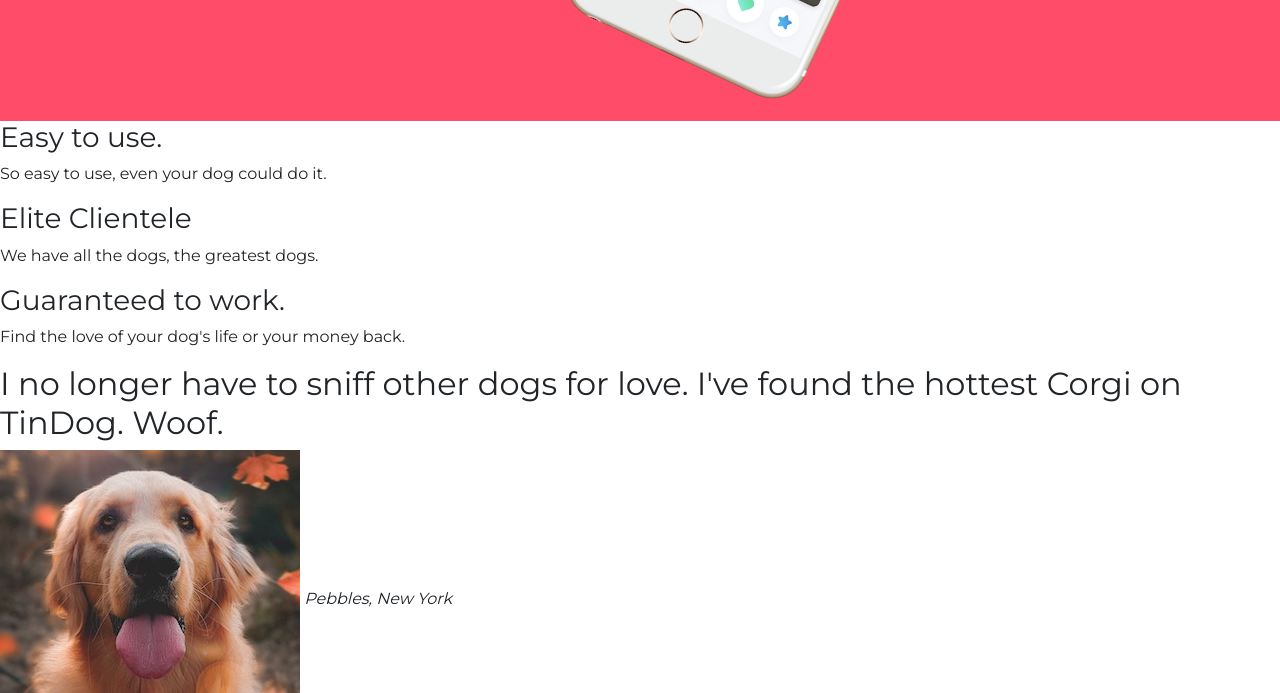
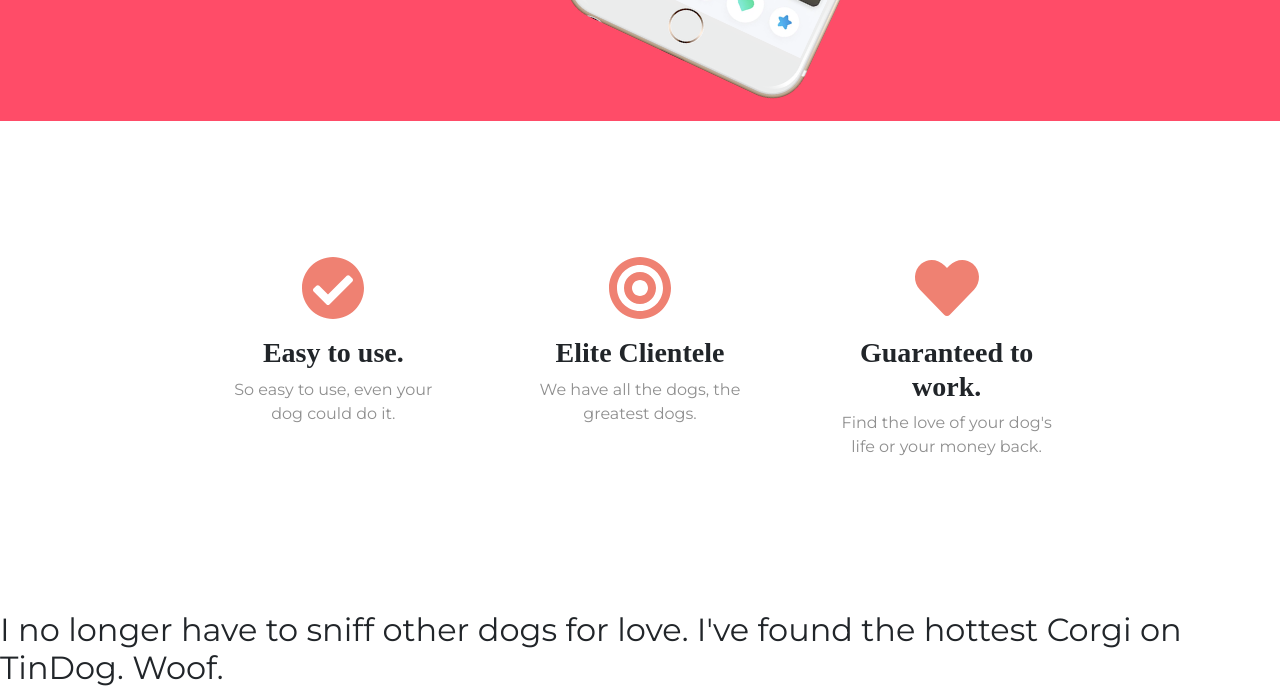
Before and after one commit to mihaijulien/tindog, a plain HTML site: page index.html in a window 1280 px wide. Shown: the part 570-1263 px from the top of the page. Drawn offline with nearby package versions, Linux system fonts and the light colour scheme.

Commit message:
edit the feature section

```diff
--- a/css/styles.css
+++ b/css/styles.css
@@ -12,6 +12,15 @@ h1 {
     size: 3.5rem;
     font-weight: bolder;
     line-height: 1.5;
+}
+
+h3 {
+    font-family: "Montserrat-Bold";
+    font-weight: bolder;
+}
+
+p {
+    color: #8f8f8f;
 }
 
 .container-fluid {
@@ -49,3 +58,23 @@ h1 {
     width: 60%;
     transform: rotate(25deg);
 }
+
+/* Feature section */
+
+#features {
+    padding: 7% 15%;
+}
+
+.feature-box {
+    text-align: center;
+    padding: 5%;
+}
+
+.icon {
+    color: #ef8172;
+    margin-bottom: 1rem;
+}
+
+.icon:hover {
+    color: #ff4c68;
+}
--- a/index.html
+++ b/index.html
@@ -70,14 +70,25 @@
 
   <section id="features">
 
+    <div class="row">
+      <div class="feature-box col-lg-4 col-md-12">
+        <i class="icon fas fa-check-circle fa-4x"></i>
         <h3>Easy to use.</h3>
         <p>So easy to use, even your dog could do it.</p>
+      </div>
 
+      <div class="feature-box col-lg-4 col-md-12">
+        <i class="icon fas fa-bullseye fa-4x"></i>
         <h3>Elite Clientele</h3>
         <p>We have all the dogs, the greatest dogs.</p>
+      </div>
 
+      <div class="feature-box col-lg-4 col-md-12">
+        <i class="icon fas fa-heart fa-4x"></i>
         <h3>Guaranteed to work.</h3>
         <p>Find the love of your dog's life or your money back.</p>
+      </div>
+    </div>
 
   </section>
 
```
Lines whose indentation alone changed are shown as unchanged.
